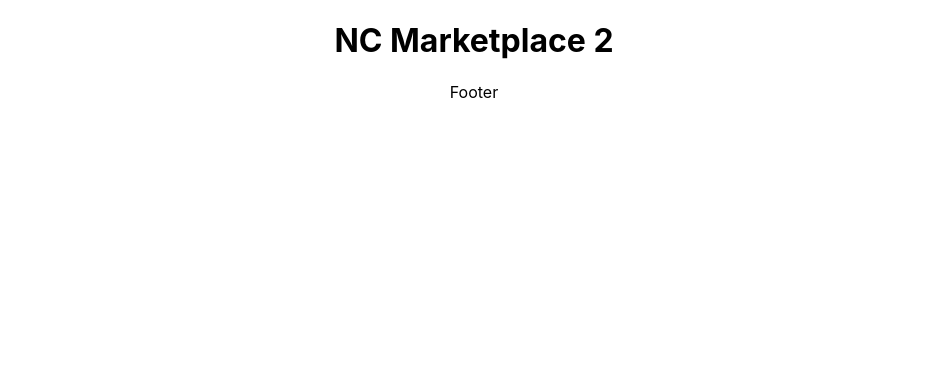
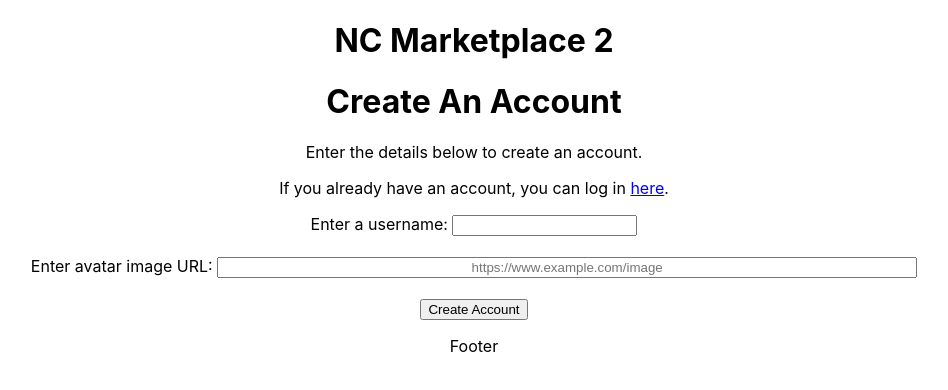
Before and after one commit to johnnyfwk/fe-nc-marketplace-2, a React (Create React App) app: page /create-an-account in a window 1280 px wide. Shown: the top 390 px of the page, without its empty margins (166-1114 px from the left). Built offline with nearby package versions, Linux system fonts and the light colour scheme; no server answers.

Commit message:
Added create account functionality.

```diff
--- a/src/App.css
+++ b/src/App.css
@@ -21,3 +21,16 @@ nav {
 #username-does-not-exist {
   color: red;
 }
+
+#username-is-available {
+  color: green;
+}
+
+#username-is-not-available {
+  color: red;
+}
+
+#new-avatar-url {
+  width: 100%;
+  max-width: 700px;
+}
--- a/src/App.js
+++ b/src/App.js
@@ -28,11 +28,11 @@ import SingleProduct from './Components/SingleProduct';
 import OrderConfirmation from './Components/OrderConfirmation';
 import Users from './Components/Users';
 import Logout from './Components/Logout';
+import CreateAnAccount from './Components/CreateAnAccount';
 
 function App() {
   const [allUsers, updateAllUsers] = useState( [] );
   const [loggedInUsername, updateLoggedInUsername] = useState(null);
-  // const [isLoggedIn, updateIsLoggedIn] = useState(false);
 
   console.log(loggedInUsername, "<<<<<<<<<<<<<<<<< loggedInUsername")
 
@@ -46,7 +46,7 @@ function App() {
   return (
     <div className="App">
       <Header />
-      {loggedInUsername ? <Logout /> : null}
+      {loggedInUsername ? <Logout loggedInUsername={loggedInUsername}/> : null}
       {loggedInUsername ? <Nav loggedInUsername={loggedInUsername}/> : null}
       <Routes>
         <Route path="/" element={<Home allUsers={allUsers} updateLoggedInUsername={updateLoggedInUsername}/>}></Route>
@@ -54,6 +54,7 @@ function App() {
         <Route path="/items/:item_id" element={<SingleProduct loggedInUsername={loggedInUsername}/>}></Route>
         <Route path="/order-confirmation" element={<OrderConfirmation />}></Route>
         <Route path="/users" element={<Users allUsers={allUsers} updateAllUsers={updateAllUsers} loggedInUsername={loggedInUsername}/>}></Route>
+        <Route path="/create-an-account" element={<CreateAnAccount updateLoggedInUsername={updateLoggedInUsername}/>}></Route>
       </Routes>
       <Footer />
     </div>
--- /dev/null
+++ b/src/Components/CreateAnAccount.jsx
@@ -0,0 +1,91 @@
+import { useState, useEffect } from "react";
+import { Link } from 'react-router-dom';
+import * as api from '../api';
+
+function CreateAnAccount( {updateLoggedInUsername} ) {
+    const [newUsernameInput, updateNewUsernameInput] = useState( "" );
+    const [isUsernameAvailable, updateIsUsernameAvailable] = useState( null );
+    const [existingUsers, updateExistingUsers] = useState( [] );
+    const [avatarURL, updateAvatarUrl] = useState("");
+
+    useEffect(() => {
+        api.getUsers()
+            .then((users) => {
+                updateExistingUsers(users);
+            })
+    }, []);
+
+    const existingUsersAsArray = existingUsers.map((user) => {
+        return user.username.toLowerCase();
+    })
+
+    useEffect(() => {
+        if (!existingUsersAsArray.includes(newUsernameInput)) {
+            updateIsUsernameAvailable(true);
+        }
+        else {
+            updateIsUsernameAvailable(false);
+        }
+    }, [newUsernameInput]);
+
+    function handleSubmit(event) {
+        if (isUsernameAvailable) {
+            api.postUser( {"username": newUsernameInput, "avatar_url": avatarURL} )
+                .then((response) => {
+                    console.log(response, "<<<<<<<<<<< response");
+                })
+        }
+        else {
+            event.preventDefault();
+        }
+    }
+
+    function handleNewUsernameInput(event) {
+        updateNewUsernameInput(event.target.value);
+    }
+
+    function handleAvatarUrlInput(event) {
+        updateAvatarUrl(event.target.value)
+    }
+
+    return (
+        <div>
+            <h1>Create An Account</h1>
+            <p>Enter the details below to create an account.</p>
+            <p>If you already have an account, you can log in <Link to="/">here</Link>.</p>
+
+            <form onSubmit={handleSubmit} id="form-create-an-account" action="/items">
+                <label htmlFor="new-username">Enter a username: </label>
+                <input
+                    type="text"
+                    id="new-username"
+                    name="new-username"
+                    onChange={handleNewUsernameInput}
+                    required>
+                </input>
+                {!newUsernameInput ? null
+                    : isUsernameAvailable ? <span id="username-is-available">Username is available</span> : <span id="username-is-not-available">Username is not available</span>}
+
+                <br />
+                <br />
+
+                <label htmlFor="new-avatar-url">Enter avatar image URL: </label>
+                <input
+                    type="text"
+                    id="new-avatar-url"
+                    name="new-avatar-url"
+                    placeholder="https://www.example.com/image"
+                    onChange={handleAvatarUrlInput}
+                    required>
+                </input>
+
+                <br />
+                <br />
+
+                <button>Create Account</button>
+            </form>
+        </div>
+    )
+}
+
+export default CreateAnAccount;
--- a/src/Components/Home.jsx
+++ b/src/Components/Home.jsx
@@ -1,7 +1,8 @@
 import { useState, useEffect } from 'react';
+import { Link } from 'react-router-dom';
 
 function Home( {allUsers, updateLoggedInUsername} ) {
-    const [usernameInput, updateUsernameInput] = useState();
+    const [usernameInput, updateUsernameInput] = useState("");
     const [doesUsernameExist, updateDoesUsernameExist] = useState(true);
 
     useEffect(() => {
@@ -29,7 +30,8 @@ function Home( {allUsers, updateLoggedInUsername} ) {
         <section>
             <h2>Home</h2>
             <p>Welcome to NC Marketplace, a site where you can buy and sell secondhand stuff.</p>
-            <p>Please login to view, buy, and sell stuff.</p>
+            <p>If you are new to the site, you need to <Link to="/create-an-account">create an account</Link> to view, buy or sell goods.</p>
+            <p>If you already have an account, please login below.</p>
             <form onSubmit={handleSubmit} action="/items">
                 {doesUsernameExist ? null : <p id="username-does-not-exist">Username does not exist.</p>}
                 <label htmlFor="username">Enter your username:</label>
--- a/src/Components/Items.jsx
+++ b/src/Components/Items.jsx
@@ -13,10 +13,14 @@ function Items( {loggedInUsername, updateLoggedInUsername} ) {
 
     let [searchParams, updateSearchParams] = useSearchParams();
     const username = searchParams.get('username');
+    const newUsername = searchParams.get('new-username');
 
     useEffect(() => {
         if (username) {
             updateLoggedInUsername(username);
+        }
+        if (newUsername) {
+            updateLoggedInUsername(newUsername);
         }
     }, []);
 
--- a/src/Components/Logout.jsx
+++ b/src/Components/Logout.jsx
@@ -1,9 +1,12 @@
 import { Link } from 'react-router-dom';
 
-function LogOut() {
+function Logout( {loggedInUsername} ) {
     return (
-        <Link to="/">Log Out</Link>
+        <div>
+            <div>Logged in as {loggedInUsername}</div>
+            <Link to="/">Logout</Link>
+        </div>
     )
 }
 
-export default LogOut;
+export default Logout;
--- a/src/Components/Nav.jsx
+++ b/src/Components/Nav.jsx
@@ -1,7 +1,6 @@
 import { Link } from 'react-router-dom';
 
 function Nav( {loggedInUsername} ) {
-    console.log(loggedInUsername, "<<<<<<<<<<< loggedInUsername");
     return (
         <nav>
             {loggedInUsername ? null : <Link to="/">Home</Link>}
--- a/src/Components/Users.jsx
+++ b/src/Components/Users.jsx
@@ -1,6 +1,5 @@
 function Users( {allUsers, updateAllUsers, loggedInUsername} ) {
 
-    console.log(allUsers, "<<<<<<< allUsers");
     console.log(loggedInUsername, "<<<<<<<<<<<< loggedInUsername");
 
     const renderAllUsers = allUsers.map((user) => {
--- a/src/api.js
+++ b/src/api.js
@@ -38,3 +38,11 @@ export function getUsers() {
             return response.data.users;
         })
 }
+
+export function postUser(newAccountInfo) {
+    return apiBaseUrl
+        .post(`/users`, newAccountInfo)
+        .then((response) => {
+            return response;
+        })
+}
```
